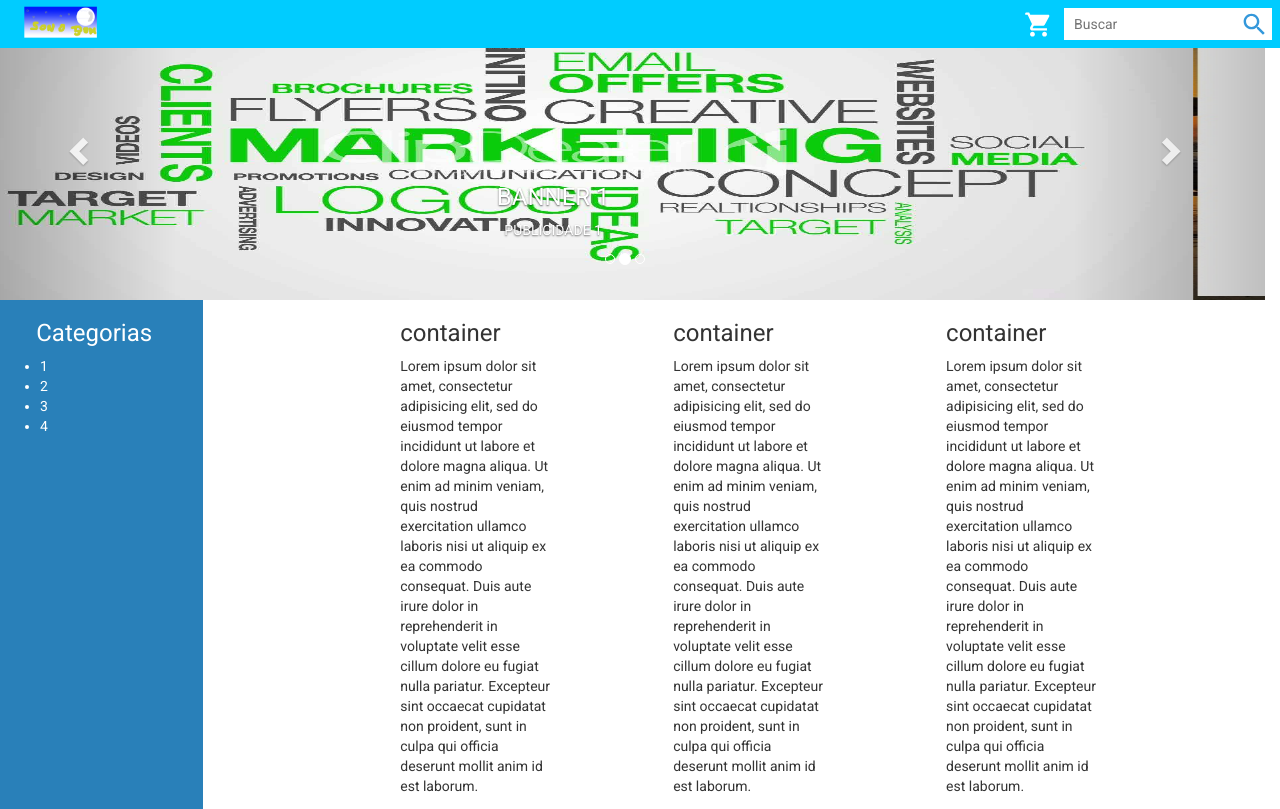
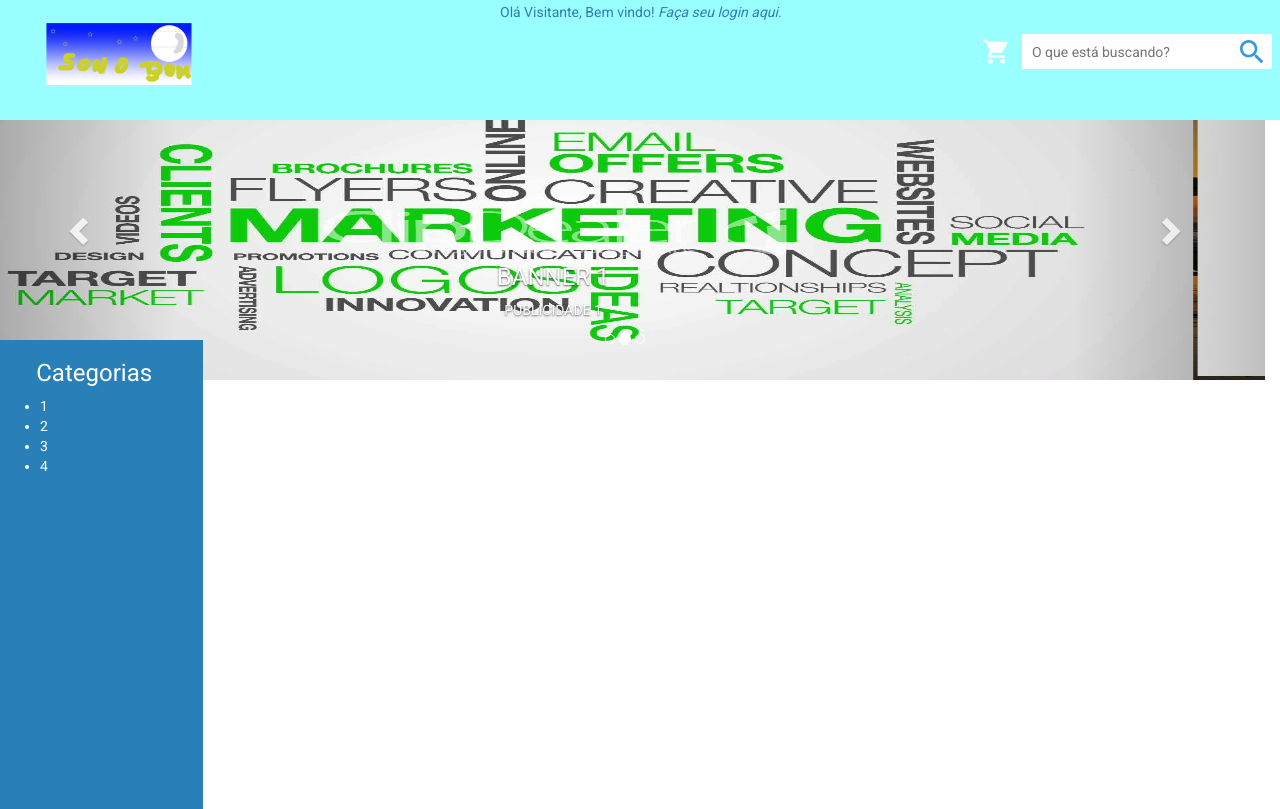
Before and after one commit to LuizGuilhermeChagas/e-commerce, a plain HTML site: page index.html in a window 1280 px wide. Shown: the top 809 px of the page. Drawn offline with Linux system fonts and the light colour scheme.

Commit message:
modificado a estrutura do header

```diff
--- a/css/main.css
+++ b/css/main.css
@@ -17,6 +17,7 @@
 .banner{
   background-color:transparent;
   background-size:100%;
+  margin-top:40px;
 }
 .banner,.banner img,
 .carousel-inner img{height:300px!important;width:100%;}
@@ -48,18 +49,22 @@
 .container-search{
   background-color:#fff;
   padding-left: 8px;
+  width: 250px;
+}
+.container-search *, .button-cart{
+  height:35px;
 }
 .float-left{float:left}
 .float-right{float:right}
 .footer-main{
   background-color:#7f8c8d;
   color:#34495e;
-  min-height:300px;
+  min-height:200px;
 }
 .full-width{width:100%;}
 .header-main{
-  height: 48px;
-  background-color:#00CCFF;
+  height: 120px;
+  background-color:#99FFFF;
   z-index: 10;
 }
 .height-full{height:100%;}
@@ -67,8 +72,7 @@
   background-image:url(../images/ic_search.svg);
   background-color:transparent;
   background-size:80%;
-  width:36px;
-  height:100%;
+  width:40px;
   padding: 0 12px;
 }
 input, button{border:none;}
@@ -76,14 +80,19 @@ input, button{border:none;}
   background-image:url(../images/logo.png);
   background-color: transparent;
   background-size: 100%;
-  width: 110px;
-  height: 50px;
-  margin-left: 6px;
+  width: 220px;
+  height: 120px;
+  margin-left: 10px;
 }
 .nav-main{
   width:75%;
   float:right;
-  padding:8px 8;
+  padding:9px 8;
+  margin-top: 25px;
 }
 .radius{border-radius:50%;}
 .top-left{top:0;left:0}
+.text-login {
+  top: 2px;
+  left: 500px;
+}
--- a/index.html
+++ b/index.html
@@ -13,17 +13,30 @@
 </head>
 <body>
 	<header class="header-main full-width top-left component-fixed">
-		<nav class="nav-main height-full pull-right">
+		<nav class="nav-main pull-right">
 			<div class="float-right">
-				<button type="button" class="float-left height-full component-image button-cart"></button>
+				<button type="button" class="float-left component-image button-cart"></button>
 				<div class="float-left container-search">
-					<input type="text" class="float-left height-full text-search" placeholder="Buscar">
+					<input type="text" class="float-left text-search" placeholder="O que está buscando?">
 					<span class="float-right component-image img-search"></span>
 				</div>
 			</div>
 		</nav>
 		<div class="logo component-image">
 			<a title="logoLoja">
+		</div>
+		<div class="text-login component-fixed">
+			<p>
+				Olá Visitante, Bem vindo!
+				<em>
+					<a id="login">
+						Faça seu login
+						<span id="boasVindas">
+							aqui.
+						</span>
+					</a>
+				</em>
+			</p>
 		</div>
 	</header>
 	<section class="row component-image banner">
@@ -83,26 +96,7 @@
 			</ul>
 		</aside>
 		<section class="col-xs-12 col-sm-10 section-catalogo height-full">
-			<div class="row">
-				<article class="col-xs-12 col-md-2 col-md-offset-2">
-					<h3>container</h3>
-					<p>
-						Lorem ipsum dolor sit amet, consectetur adipisicing elit, sed do eiusmod tempor incididunt ut labore et dolore magna aliqua. Ut enim ad minim veniam, quis nostrud exercitation ullamco laboris nisi ut aliquip ex ea commodo consequat. Duis aute irure dolor in reprehenderit in voluptate velit esse cillum dolore eu fugiat nulla pariatur. Excepteur sint occaecat cupidatat non proident, sunt in culpa qui officia deserunt mollit anim id est laborum.
-					</p>
-				</article>
-				<article class="col-xs-12 col-md-2 col-md-offset-1">
-					<h3>container</h3>
-					<p>
-						Lorem ipsum dolor sit amet, consectetur adipisicing elit, sed do eiusmod tempor incididunt ut labore et dolore magna aliqua. Ut enim ad minim veniam, quis nostrud exercitation ullamco laboris nisi ut aliquip ex ea commodo consequat. Duis aute irure dolor in reprehenderit in voluptate velit esse cillum dolore eu fugiat nulla pariatur. Excepteur sint occaecat cupidatat non proident, sunt in culpa qui officia deserunt mollit anim id est laborum.
-					</p>
-				</article>
-				<article class="col-xs-12 col-md-2 col-md-offset-1">
-					<h3>container</h3>
-					<p>
-						Lorem ipsum dolor sit amet, consectetur adipisicing elit, sed do eiusmod tempor incididunt ut labore et dolore magna aliqua. Ut enim ad minim veniam, quis nostrud exercitation ullamco laboris nisi ut aliquip ex ea commodo consequat. Duis aute irure dolor in reprehenderit in voluptate velit esse cillum dolore eu fugiat nulla pariatur. Excepteur sint occaecat cupidatat non proident, sunt in culpa qui officia deserunt mollit anim id est laborum.
-					</p>
-				</article>
-			</div>
+
 		</section>
 		<!--end CATALOGO-->
 	</div>
```
